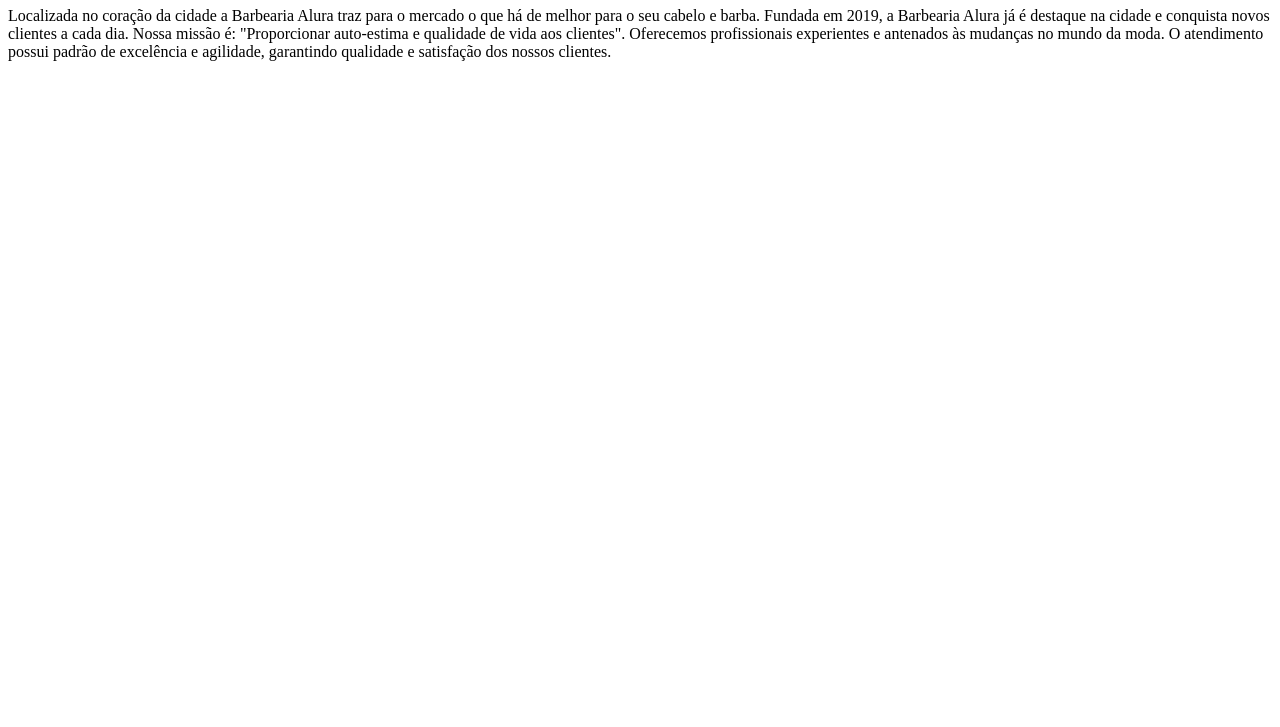
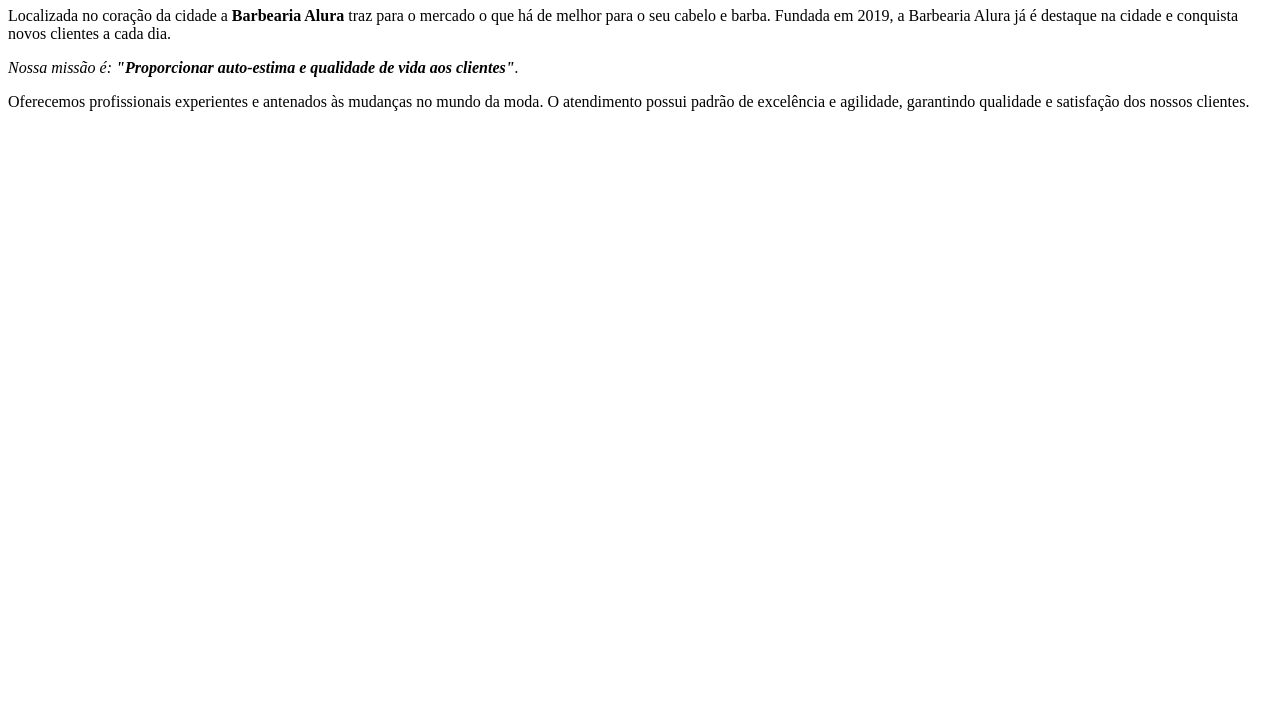
Before and after one commit to ninidpaula/repositorydnini, a plain HTML site: page index.html in a window 1280 px wide. Shown: the part 73-800 px from the top of the page. Drawn offline with Linux system fonts and the light colour scheme.

Commit message:
Update index.html

```diff
--- a/index.html
+++ b/index.html
@@ -3,14 +3,19 @@
 <head>
     <meta charset="UTF-8">
     <meta name="viewport" content="width=device-width, initial-scale=1.0">
-    <title>BarbeariaAlura11</title>
+ <title>BarbeariaAlura11</title>
+ <link rel="stylesheet" href="style.css">
 </head>
 <body>
- <H1>Sobre a Barbearia Alura</H1>
-    <p>Localizada no coração da cidade a Barbearia Alura traz para o mercado o que há de melhor para o seu cabelo e barba. Fundada em 2019, a Barbearia Alura já é destaque na cidade e conquista novos clientes a cada dia.
+  <H1>Sobre a Barbearia Alura</H1>
 
-Nossa missão é: "Proporcionar auto-estima e qualidade de vida aos clientes".
+   <p>Localizada no coração da cidade a <strong>Barbearia Alura</strong> traz para o mercado o que há de melhor para o seu cabelo e barba.
+    Fundada em 2019, a Barbearia Alura já é destaque na cidade e conquista novos clientes a cada dia.</p>
 
-Oferecemos profissionais experientes e antenados às mudanças no mundo da moda. O atendimento possui padrão de excelência e agilidade, garantindo qualidade e satisfação dos nossos clientes.</p>
+  <p><em>Nossa missão é: <strong>"Proporcionar auto-estima e qualidade de vida aos clientes"</strong>.</em></p>
+
+    <p>Oferecemos profissionais experientes e antenados às mudanças no mundo da moda.
+    O atendimento possui padrão de excelência e agilidade, garantindo qualidade e satisfação dos nossos clientes.</p>
+
 </body>
 </html>
```
